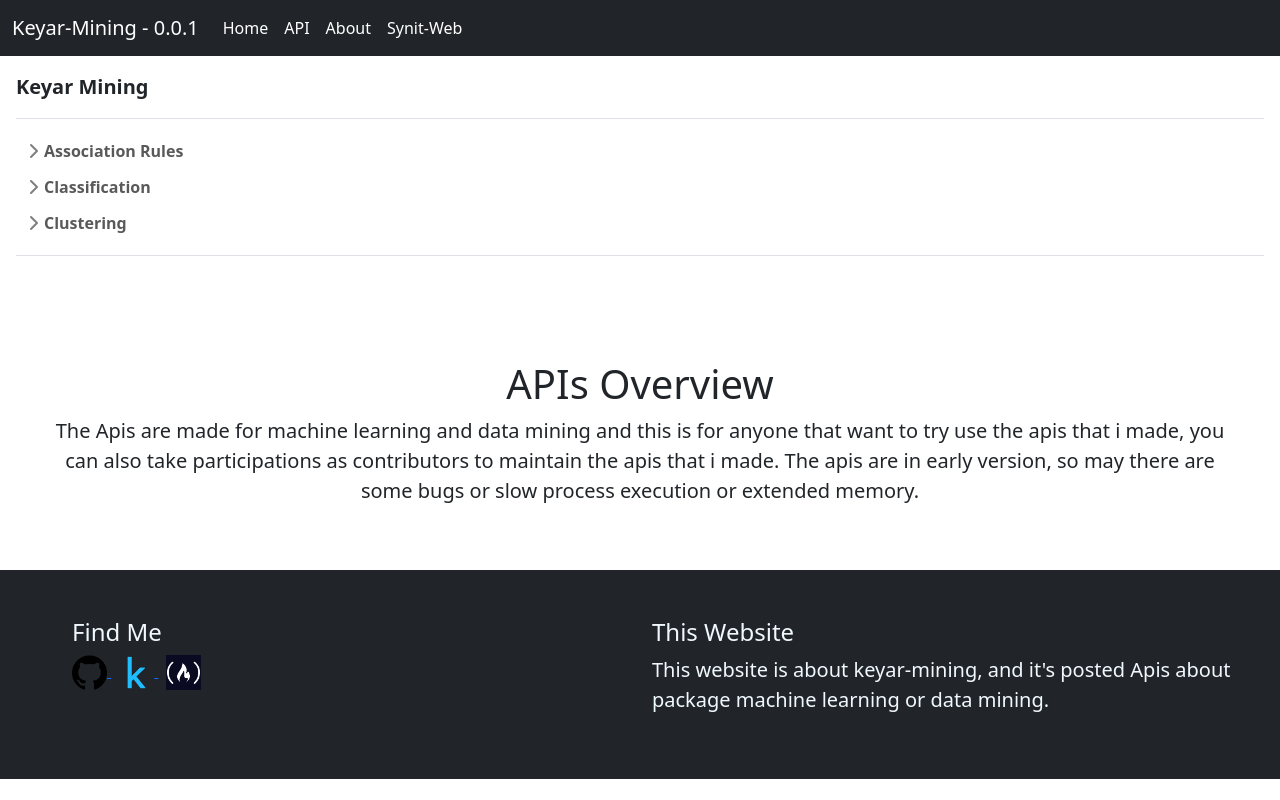
After one commit to SynitCool/synit-web, a Flask app: page /keyar-mining/api in a window 1280 px wide. The commit adds this page. Run offline with Flask 2, Linux system fonts and the light colour scheme; some libraries are stand-ins or nearby versions.

Commit message:
make keyar mining views

```diff
--- a/synitweb/__init__.py
+++ b/synitweb/__init__.py
@@ -8,10 +8,12 @@ def create_app():
     from .projects import projects
 
     from .keyar_mining_views import keyar_mining
+    from .keyar_mining_api import keyar_mining_api
 
     app.register_blueprint(views)
     app.register_blueprint(projects)
 
     app.register_blueprint(keyar_mining)
+    app.register_blueprint(keyar_mining_api)
 
     return app
--- a/synitweb/keyar_mining_api.py
+++ b/synitweb/keyar_mining_api.py
@@ -1,7 +1,7 @@
 from flask import Blueprint, render_template
 
-keyar_mining_api = Blueprint('keyar_mining', __name__)
+keyar_mining_api = Blueprint('keyar_mining_api', __name__)
 
 @keyar_mining_api.route("/keyar-mining/api")
-def base():
+def api_overview():
     return render_template("keyar_mining/api_pages/api_overview.html")
--- /dev/null
+++ b/synitweb/templates/base_keyar_api.html
@@ -0,0 +1,50 @@
+{% extends "base_keyar.html" %}
+{% block title %}Synit Web - Keyar Mining{% endblock %}
+{% block content %}
+<div class="flex-shrink-0 p-3">
+    <p class="d-flex align-items-center pb-3 mb-3 link-dark text-decoration-none border-bottom">
+      <span class="fs-5 fw-semibold">Keyar Mining</span>
+    </p>
+    <ul class="list-unstyled ps-0">
+        <!-- Association Rules-->
+        <li class="mb-1">
+            <button class="btn btn-toggle align-items-center rounded collapsed" data-bs-toggle="collapse" data-bs-target="#association_rules-collapse" aria-expanded="false">
+                Association Rules
+            </button>
+            <div class="collapse" id="association_rules-collapse">
+                <ul class="btn-toggle-nav list-unstyled fw-normal pb-1 small">
+                    <li><a href="/keyar-mining/api/association-rules/apriori" class="link-dark rounded">Apriori</a></li>
+                    <li><a href="/keyar-mining/api/association-rules/fpgrowth" class="link-dark rounded">FPgrowth</a></li>
+                    <li><a href="/keyar-mining/api/association-rules/Evaluate" class="link-dark rounded">Evaluate</a></li>
+                </ul>
+            </div>
+        </li>
+        <!-- Classification -->
+        <li class="mb-1">
+            <button class="btn btn-toggle align-items-center rounded collapsed" data-bs-toggle="collapse" data-bs-target="#classification-collapse" aria-expanded="false">
+                Classification
+            </button>
+            <div class="collapse" id="classification-collapse">
+                <ul class="btn-toggle-nav list-unstyled fw-normal pb-1 small">
+                    <li><a href="/keyar-mining/api/classification/knn" class="link-dark rounded">KNN</a></li>
+                </ul>
+            </div>
+        </li>
+        <!-- Clustering -->
+        <li class="mb-1">
+            <button class="btn btn-toggle align-items-center rounded collapsed" data-bs-toggle="collapse" data-bs-target="#clustering-collapse" aria-expanded="false">
+                Clustering
+            </button>
+            <div class="collapse" id="clustering-collapse">
+                <ul class="btn-toggle-nav list-unstyled fw-normal pb-1 small">
+                    <li><a href="/keyar-mining/api/clustering/kmeans" class="link-dark rounded">KMeans</a></li>
+                </ul>
+            </div>
+        </li>
+        <li class="border-top my-3"></li>
+    </ul>
+</div>
+<br/>
+{% block keyar_api_content %}
+{% endblock %}
+{% endblock %}
--- a/synitweb/templates/keyar_mining/api_pages/api_overview.html
+++ b/synitweb/templates/keyar_mining/api_pages/api_overview.html
@@ -0,0 +1,14 @@
+{% extends "base_keyar_api.html" %}
+{% block title %}Synit Web - Keyar Mining{% endblock %}
+{% block keyar_api_content %}
+<!-- Overview Api -->
+<div class="p-5">
+    <h1 class="h1 text-center">APIs Overview</h1>
+    <p class="lead text-center">
+        The Apis are made for machine learning and data mining and this is for anyone that want to try
+        use the apis that i made, you can also take participations as contributors to maintain the
+        apis that i made. The apis are in early version, so may there are some bugs or slow process
+        execution or extended memory.
+    </p>
+</div>
+{% endblock %}
```
Also changed, not shown: synitweb/templates/keyar_mining/about_pages/about.html (+29 -0 lines), synitweb/templates/keyar_mining/home_pages/home.html (+45 -0 lines), synitweb/templates/keyar_mining/index_keyar.html (+22 -1 lines).
